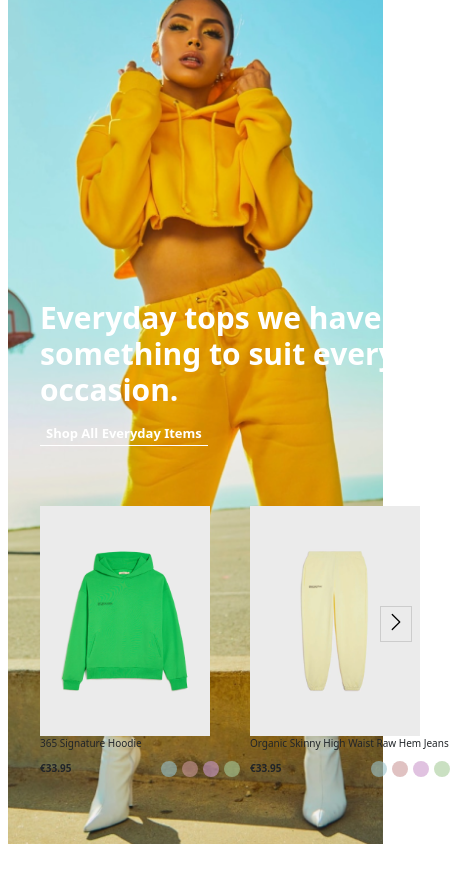
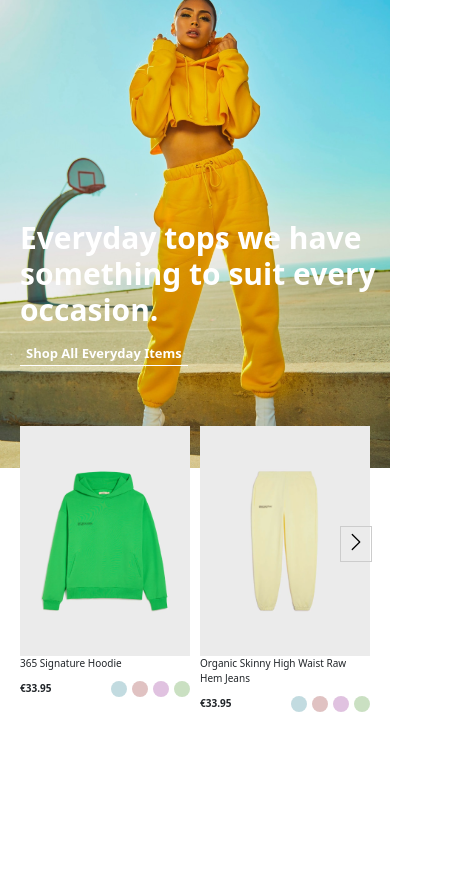
Before and after one commit to halilibrahimcelik/e-commerce-homepage, a React (Create React App) app: page / in a window 390 px wide. Shown: the whole page, 450 px wide, since content can reach past the window. After the commit the page ends 844 px from the top, so only its background shows below. Built offline with nearby package versions, Linux system fonts and the light colour scheme.

Commit message:
Fixed a bug.

```diff
--- a/src/components/UI/Container.module.css
+++ b/src/components/UI/Container.module.css
@@ -2,8 +2,7 @@
     display: grid;
     grid-template-columns: 50% 50%;
     gap:3rem;
-/* overflow-y: hidden;
-overflow-x: hidden; */
+
 
 
 
@@ -11,7 +10,9 @@ overflow-x: hidden; */
 }
 @media (max-width:768px) {
     .main-container{
-   width: fit-content !important;
+   width: 100%!important;
+   margin: 0;
+   padding: 0 !important;
         grid-template-columns: 100%;
         grid-template-rows: 50% 50%;
   position: relative;
--- a/src/components/banner/Banner.module.css
+++ b/src/components/banner/Banner.module.css
@@ -1,6 +1,6 @@
 .image{
 width: 100%;
-height: 100vh;
+
 object-fit: cover;
 background-repeat: no-repeat;
 }
--- a/src/components/features/Features.module.css
+++ b/src/components/features/Features.module.css
@@ -1,5 +1,5 @@
 .features{
-   padding:4rem 4rem 0 ;
+   padding:6rem 4rem 0 ;
 
 
 
@@ -9,9 +9,16 @@
 @media (max-width:768px) {
   .features{
    position: absolute;
-   top:30rem;
-   left: 4rem;
+   top:40rem;
+   left: 3rem;
 
    padding:0
   }
 }
+@media (max-width:530px) {
+  .features{
+
+   top:22rem;
+   left:2rem
+  }
+}
--- a/src/components/features/InfoText.module.css
+++ b/src/components/features/InfoText.module.css
@@ -8,6 +8,7 @@
 .heading{
     font-weight: 800;
     font-size:3rem;
+    width: 40rem;
 }
 .small-screen{
     display: none;
@@ -15,6 +16,7 @@
 .text{
     color:#B2B2B2;
     font-size: 1.3rem;
+    width: 40rem;
 }
 
 .button{
--- a/src/components/features/ProductList.module.css
+++ b/src/components/features/ProductList.module.css
@@ -124,13 +124,15 @@ input[type="checkbox"] {
         display: none;
     }
 
-
+.card{
+  width: 170px;
+}
     .image{
         width: 170px;
         object-fit: cover ;
         height: 230px;
     }
     .next-button{
-        left: 34rem;
+        left: 32rem;
     }
   }
```
